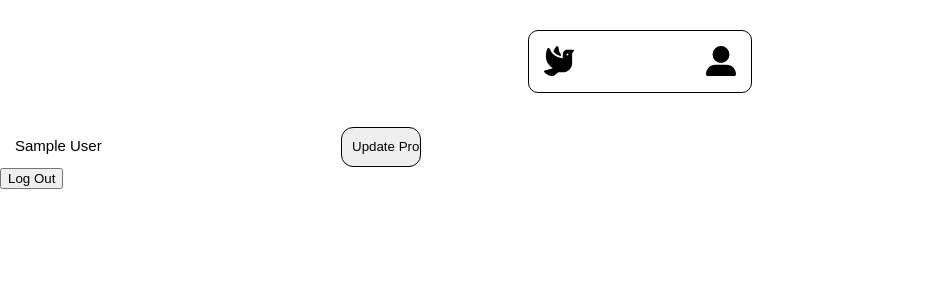
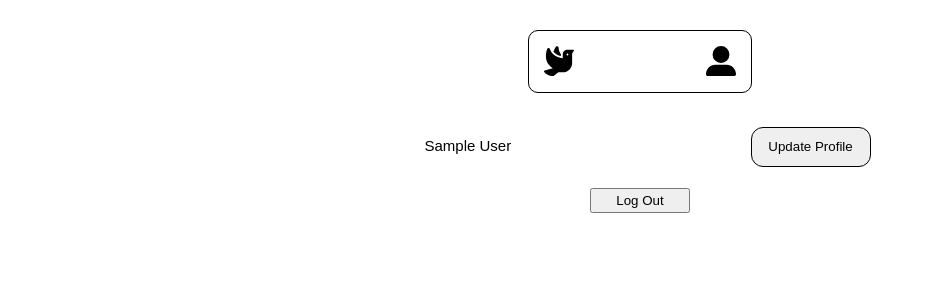
Before and after one commit to Vbeo147/nwitter, a React (Create React App) app: page /profile in a window 1280 px wide. Shown: the top 300 px of the page, without its empty margins (0-934 px from the left). Built offline with nearby package versions, Linux system fonts and the light colour scheme; no server answers; sample sign-in values are in the browser's storage.

Commit message:
update css [2]

```diff
--- a/src/components/NweetFactory.jsx
+++ b/src/components/NweetFactory.jsx
@@ -49,6 +49,16 @@ export default function NweetFactory({ userObj, style }) {
   const onClearAttachment = () => SetAttachment(null);
   return (
     <div className={style.nweet_form_container}>
+      <h1
+        style={{
+          textAlign: "center",
+          fontSize: "20px",
+          fontWeight: "600",
+        }}
+      >
+        Hello {userObj.displayName}!
+      </h1>
+      <br />
       <form onSubmit={onSubmit} className={style.nweet_input_container}>
         <div>
           <input
--- a/src/css/Components.css
+++ b/src/css/Components.css
@@ -34,3 +34,11 @@
   border-radius: 12px;
   padding: 10px;
 }
+
+.components_form_input_submit_lg {
+  width: 120px;
+  height: 40px;
+  border: 1px solid black;
+  border-radius: 12px;
+  padding: 10px;
+}
--- a/src/css/Nweet.module.css
+++ b/src/css/Nweet.module.css
@@ -17,6 +17,7 @@
   border: 1px solid black;
   border-radius: 10px;
   padding: 6px 25px;
+  cursor: pointer;
 }
 
 .nweet_form_file input {
@@ -41,10 +42,6 @@
   margin-bottom: 12px;
 }
 
-.nweet_result_form form input:last-child {
-  width: 120px;
-}
-
 .nweet_result_form button {
   width: 100px;
   height: 30px;
@@ -54,7 +51,7 @@
 
 .nweet_result_container {
   display: flex;
-  justify-content: flex-start;
+  justify-content: space-between;
   align-items: center;
   padding: 5px;
   border: 1px solid black;
@@ -81,11 +78,9 @@
 
 .nweet_result_btn {
   width: 30%;
-  margin-right: 10px;
 }
 
 .nweet_result_btn button {
-  margin-right: 10px;
   width: 120px;
   height: 30px;
   border: 1px solid black;
--- a/src/routes/Home.jsx
+++ b/src/routes/Home.jsx
@@ -26,6 +26,8 @@ export default function Home({ userObj }) {
     <div className={`components_column`}>
       <NweetFactory userObj={userObj} style={style} />
       <div>
+        {nweets.length !== 0 ? (
+          <>
             {nweets.map((nweet) => (
               <Nweet
                 key={nweet.id}
@@ -34,6 +36,17 @@ export default function Home({ userObj }) {
                 style={style}
               />
             ))}
+          </>
+        ) : (
+          <div
+            style={{
+              marginTop: "50px",
+              fontSize: "40px",
+            }}
+          >
+            Loading...
+          </div>
+        )}
       </div>
     </div>
   );
--- a/src/routes/Profile.jsx
+++ b/src/routes/Profile.jsx
@@ -37,7 +37,7 @@ export default function Profile({ refreshUser, userObj }) {
     refreshUser();
   };
   return (
-    <>
+    <div className="components_column">
       <form onSubmit={onSubmit}>
         <input
           className="components_form_input"
@@ -47,12 +47,21 @@ export default function Profile({ refreshUser, userObj }) {
           value={newDisplayName || ""}
         />
         <input
-          className="components_form_input_submit"
+          className="components_form_input_submit_lg"
           type="submit"
           value="Update Profile"
         />
       </form>
-      <button onClick={onLogOutClick}>Log Out</button>
-    </>
+      <button
+        style={{
+          width: "100px",
+          height: "25px",
+          marginTop: "20px",
+        }}
+        onClick={onLogOutClick}
+      >
+        Log Out
+      </button>
+    </div>
   );
 }
```
Also changed, not shown: src/components/Nweet.jsx (+2 -9 lines). Lines whose indentation alone changed are shown as unchanged.
